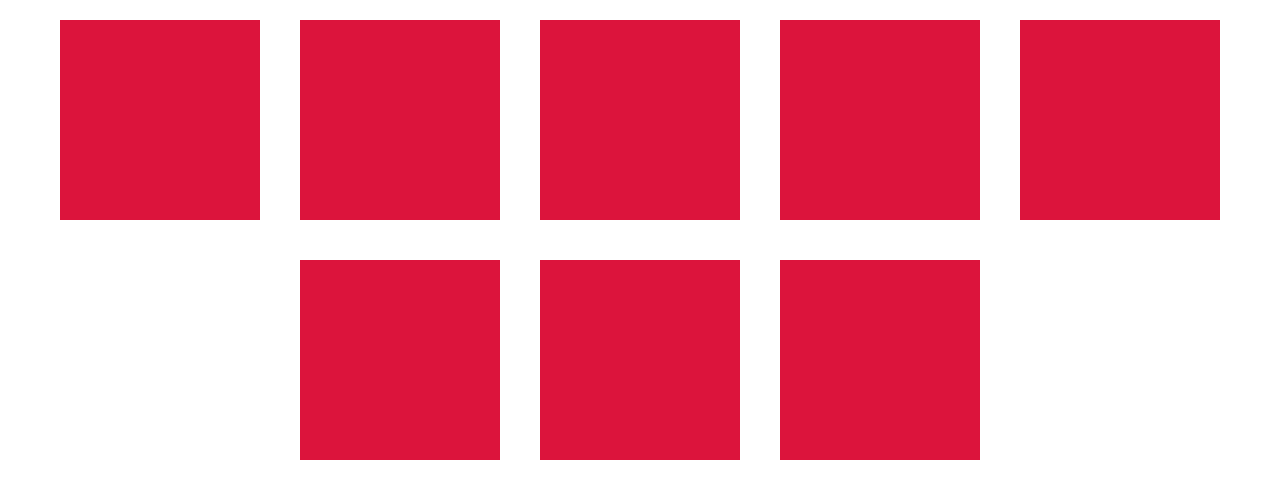
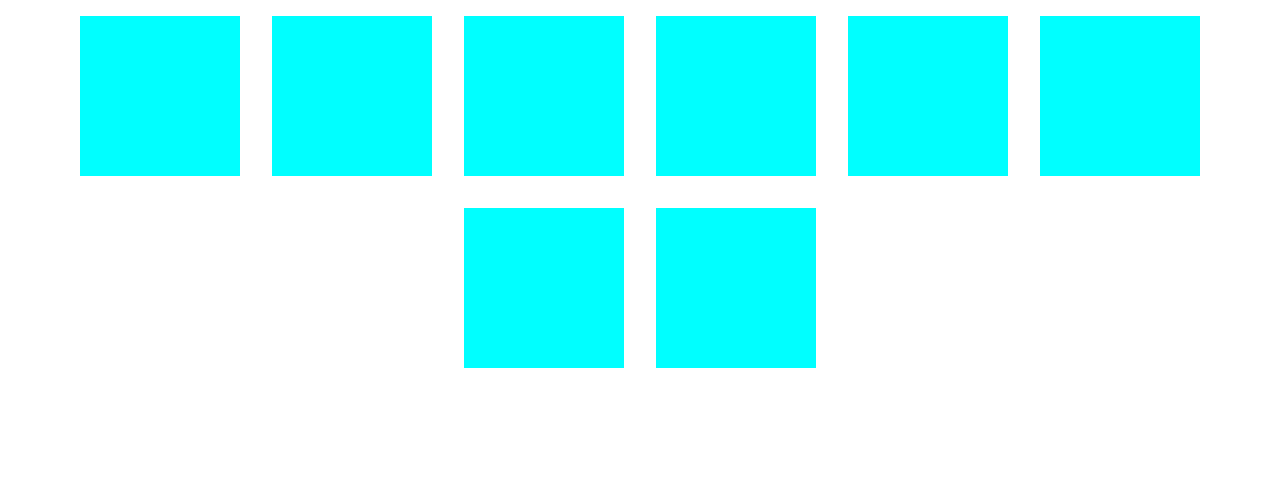
Before and after one commit to msaeed8/responsive-boxes, a plain HTML site: page index.html in a window 1280 px wide. Drawn offline with Linux system fonts and the light colour scheme.

Commit message:
style mobile layout

```diff
--- a/index.html
+++ b/index.html
@@ -11,6 +11,7 @@
     <link rel="stylesheet" href="./style.css" />
   </head>
   <body>
+    <div class="container">
       <div class="main">
         <div class="box"></div>
         <div class="box"></div>
@@ -21,5 +22,6 @@
         <div class="box"></div>
         <div class="box"></div>
       </div>
+    </div>
   </body>
 </html>
--- a/style.css
+++ b/style.css
@@ -9,14 +9,36 @@ body {
   box-sizing: border-box;
 }
 .main {
+  width: 12rem;
   display: flex;
   flex-flow: row wrap;
   justify-content: center;
   align-items: center;
 }
 .box {
-  width: 200px;
-  height: 200px;
-  margin: 20px;
+  width: 10rem;
+  height: 10rem;
+  margin: 1rem;
   background-color: crimson;
 }
+@media screen and (min-width: 500px) {
+  .container {
+    display: flex;
+    justify-content: center;
+  }
+  .main {
+    width: 26rem;
+  }
+  .box {
+    margin: 1rem;
+    background-color: green;
+  }
+}
+@media screen and (min-width: 1000px) {
+  .main {
+    width: 100%;
+  }
+  .box {
+    background-color: aqua;
+  }
+}
```
Lines whose indentation alone changed are shown as unchanged.
